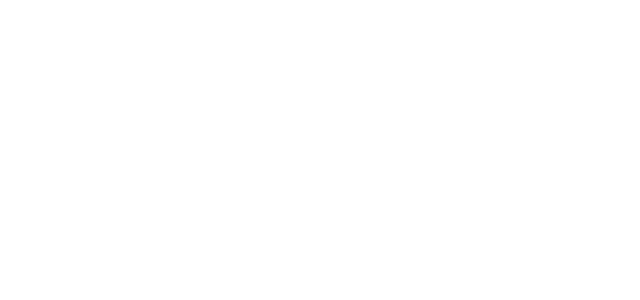
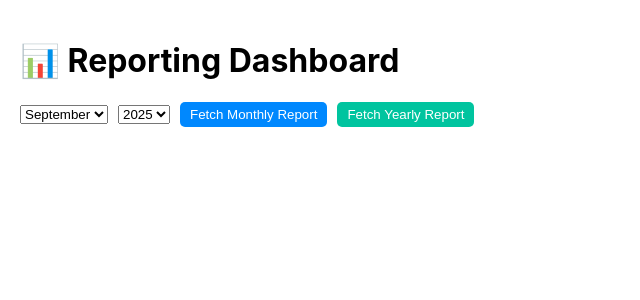
Before and after one commit to hardik1234-cyber/Expense-Tracker-API, a React (Create React App) app in the folder frontend/: page /reportdashboard in a window 1280 px wide. Before the commit this address had no page. Shown: the top 300 px of the page, without its empty margins (0-640 px from the left). Built offline with nearby package versions, Linux system fonts and the light colour scheme.

Commit message:
yearly and monthly report 1st draft

```diff
--- a/frontend/package.json
+++ b/frontend/package.json
@@ -12,6 +12,7 @@
     "react-dom": "^19.1.1",
     "react-router-dom": "^7.8.2",
     "react-scripts": "5.0.1",
+    "recharts": "^3.1.2",
     "web-vitals": "^2.1.4"
   },
   "scripts": {
--- a/frontend/src/App.js
+++ b/frontend/src/App.js
@@ -3,6 +3,7 @@
 import Login from "./components/Login";
 import Signup from "./components/Signup";
 import Dashboard from "./pages/Dashboard";
+import ReportDashboard from "./pages/ReportDashboard";
 
 function App() {
   return (
@@ -13,6 +14,7 @@
         <Route path="/login" element={<Login />} />
         <Route path="/signup" element={<Signup />} />
         <Route path="/dashboard" element={<Dashboard />} />
+        <Route path="/reportdashboard" element={<ReportDashboard />} />
       </Routes>
     </Router>
   );
--- a/frontend/src/components/Login.js
+++ b/frontend/src/components/Login.js
@@ -5,7 +5,7 @@
 
 function Login() {
   const [form, setForm] = useState({ username: "", password: "" });
-  const [errorMessage, setErrorMessage] = useState(""); // <-- add this
+  const [errorMessage, setErrorMessage] = useState("");
 
   const handleChange = (e) => {
     setForm({ ...form, [e.target.name]: e.target.value });
@@ -22,9 +22,14 @@
         headers: { "Content-Type": "application/x-www-form-urlencoded" },
       });
 
+      // Save token and username
       localStorage.setItem("token", res.data.access_token);
+      localStorage.setItem("username", form.username);
+
       setErrorMessage(""); // clear error if login succeeds
-      window.location.href = "/dashboard";
+
+      // Redirect to Dashboard page
+      window.location.href = "/reportdashboard";
     } catch (err) {
       setErrorMessage(err.response?.data?.detail || "Invalid credentials");
     }
--- /dev/null
+++ b/frontend/src/pages/ReportDashboard.js
@@ -0,0 +1,257 @@
+import React, { useState } from "react";
+import API from "../api";
+import {
+  PieChart,
+  Pie,
+  Cell,
+  Tooltip,
+  Legend,
+  ResponsiveContainer,
+} from "recharts";
+
+function ReportDashboard() {
+  const [month, setMonth] = useState(new Date().getMonth() + 1);
+  const [year, setYear] = useState(new Date().getFullYear());
+
+  const [monthlyExpenseData, setMonthlyExpenseData] = useState(null);
+  const [yearlyExpenseData, setYearlyExpenseData] = useState(null);
+
+  const [error, setError] = useState("");
+
+  const COLORS = ["#0088FE", "#FF8042", "#00C49F", "#FFBB28", "#AF19FF"];
+
+  // Fetch Monthly
+  const handleFetchMonthly = async () => {
+    try {
+      const token = localStorage.getItem("token");
+      const username = localStorage.getItem("username");
+
+      const res = await API.get("/get_monthly_expense", {
+        params: { username, month, year },
+        headers: { Authorization: `Bearer ${token}` },
+      });
+
+      setMonthlyExpenseData(res.data);
+      setError("");
+    } catch (err) {
+      setMonthlyExpenseData(null);
+      setError(err.response?.data?.detail || "Failed to fetch monthly expenses");
+    }
+  };
+
+  // Fetch Yearly
+  const handleFetchYearly = async () => {
+    try {
+      const token = localStorage.getItem("token");
+      const username = localStorage.getItem("username");
+
+      const res = await API.get("/get_yearly_expense", {
+        params: { username, year },
+        headers: { Authorization: `Bearer ${token}` },
+      });
+
+      setYearlyExpenseData(res.data);
+      setError("");
+    } catch (err) {
+      setYearlyExpenseData(null);
+      setError(err.response?.data?.detail || "Failed to fetch yearly expenses");
+    }
+  };
+
+  const handleMonthChange = (e) => setMonth(parseInt(e.target.value));
+  const handleYearChange = (e) => setYear(parseInt(e.target.value));
+
+  return (
+    <div style={{ padding: "20px" }}>
+      <h1 style={{ display: "flex", alignItems: "center" }}>
+        📊 Reporting Dashboard
+      </h1>
+
+      {/* Filters */}
+      <div style={{ margin: "20px 0" }}>
+        <select value={month} onChange={handleMonthChange}>
+          {[...Array(12)].map((_, i) => (
+            <option key={i + 1} value={i + 1}>
+              {new Date(0, i).toLocaleString("default", { month: "long" })}
+            </option>
+          ))}
+        </select>
+
+        <select
+          value={year}
+          onChange={handleYearChange}
+          style={{ marginLeft: "10px" }}
+        >
+          {[2023, 2024, 2025].map((y) => (
+            <option key={y} value={y}>
+              {y}
+            </option>
+          ))}
+        </select>
+
+        {/* Monthly Button */}
+        <button
+          onClick={handleFetchMonthly}
+          style={{
+            marginLeft: "10px",
+            padding: "5px 10px",
+            backgroundColor: "#0088FE",
+            color: "white",
+            border: "none",
+            borderRadius: "5px",
+          }}
+        >
+          Fetch Monthly Report
+        </button>
+
+        {/* Yearly Button */}
+        <button
+          onClick={handleFetchYearly}
+          style={{
+            marginLeft: "10px",
+            padding: "5px 10px",
+            backgroundColor: "#00C49F",
+            color: "white",
+            border: "none",
+            borderRadius: "5px",
+          }}
+        >
+          Fetch Yearly Report
+        </button>
+      </div>
+
+      {/* Error Message */}
+      {error && <p style={{ color: "red" }}>{error}</p>}
+
+      {/* ------------------ Monthly Results ------------------ */}
+      {monthlyExpenseData && (
+        <div style={{ marginTop: "30px" }}>
+          <h2>
+            Total Expense for {monthlyExpenseData.month} {year}: $
+            {monthlyExpenseData.total_expenses}
+          </h2>
+
+          <ResponsiveContainer width="100%" height={300}>
+            <PieChart>
+              <Pie
+                data={Object.entries(monthlyExpenseData.category_breakdown).map(
+                  ([key, value]) => ({ name: key, value })
+                )}
+                cx="50%"
+                cy="50%"
+                outerRadius={120}
+                fill="#8884d8"
+                dataKey="value"
+                label
+              >
+                {Object.entries(monthlyExpenseData.category_breakdown).map(
+                  ([_, value], index) => (
+                    <Cell
+                      key={`cell-m-${index}`}
+                      fill={COLORS[index % COLORS.length]}
+                    />
+                  )
+                )}
+              </Pie>
+              <Tooltip />
+              <Legend />
+            </PieChart>
+          </ResponsiveContainer>
+
+          <table
+            border="1"
+            cellPadding="10"
+            style={{
+              marginTop: "20px",
+              borderCollapse: "collapse",
+              width: "100%",
+            }}
+          >
+            <thead>
+              <tr>
+                <th>Category</th>
+                <th>Amount</th>
+              </tr>
+            </thead>
+            <tbody>
+              {Object.entries(monthlyExpenseData.category_breakdown).map(
+                ([category, amount]) => (
+                  <tr key={category}>
+                    <td>{category}</td>
+                    <td>{amount}</td>
+                  </tr>
+                )
+              )}
+            </tbody>
+          </table>
+        </div>
+      )}
+
+      {/* ------------------ Yearly Results ------------------ */}
+      {yearlyExpenseData && (
+        <div style={{ marginTop: "50px" }}>
+          <h2>
+            Total Expense for {yearlyExpenseData.year}: $
+            {yearlyExpenseData.total_expenses}
+          </h2>
+
+          <ResponsiveContainer width="100%" height={300}>
+            <PieChart>
+              <Pie
+                data={Object.entries(yearlyExpenseData.category_breakdown).map(
+                  ([key, value]) => ({ name: key, value })
+                )}
+                cx="50%"
+                cy="50%"
+                outerRadius={120}
+                fill="#8884d8"
+                dataKey="value"
+                label
+              >
+                {Object.entries(yearlyExpenseData.category_breakdown).map(
+                  ([_, value], index) => (
+                    <Cell
+                      key={`cell-y-${index}`}
+                      fill={COLORS[index % COLORS.length]}
+                    />
+                  )
+                )}
+              </Pie>
+              <Tooltip />
+              <Legend />
+            </PieChart>
+          </ResponsiveContainer>
+
+          <table
+            border="1"
+            cellPadding="10"
+            style={{
+              marginTop: "20px",
+              borderCollapse: "collapse",
+              width: "100%",
+            }}
+          >
+            <thead>
+              <tr>
+                <th>Category</th>
+                <th>Amount</th>
+              </tr>
+            </thead>
+            <tbody>
+              {Object.entries(yearlyExpenseData.category_breakdown).map(
+                ([category, amount]) => (
+                  <tr key={category}>
+                    <td>{category}</td>
+                    <td>{amount}</td>
+                  </tr>
+                )
+              )}
+            </tbody>
+          </table>
+        </div>
+      )}
+    </div>
+  );
+}
+
+export default ReportDashboard;
```
Also changed, not shown: 1 other file (tests, documents, lock files or other folders).
